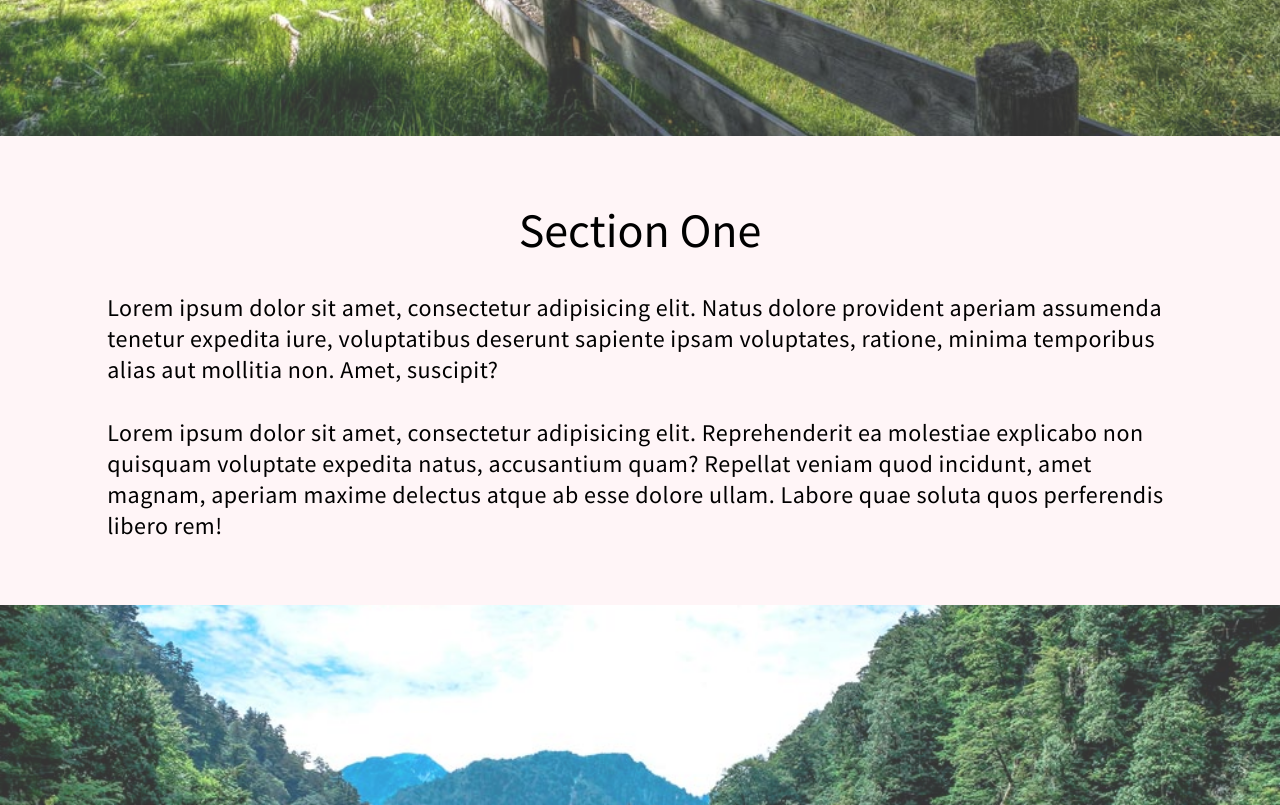
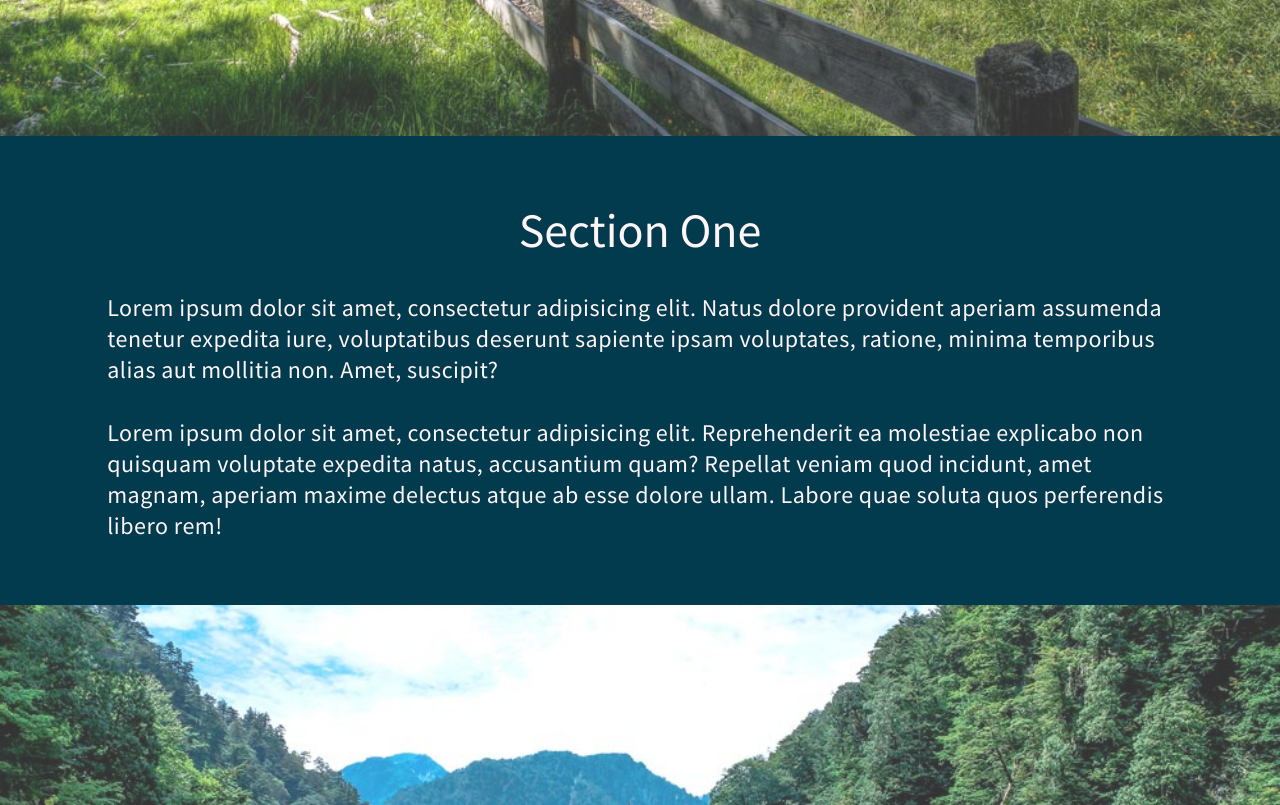
Before and after one commit to sargalias/html-css-sample-pages, a plain HTML site: page Paralax page/index.html in a window 1280 px wide. Shown: the part 760-1565 px from the top of the page. Drawn offline with Linux system fonts and the light colour scheme.

Commit message:
parallax page changed color of sections

```diff
--- a/Paralax page/index.html
+++ b/Paralax page/index.html
@@ -14,7 +14,7 @@
 			<h1 class="border img-text">Parallax website demo</h1>
 		</header>
 
-		<section class="section light">
+		<section class="section dark">
 			<h2>Section One</h2>
 			<p>Lorem ipsum dolor sit amet, consectetur adipisicing elit. Natus dolore provident aperiam assumenda tenetur expedita iure, voluptatibus deserunt sapiente ipsam voluptates, ratione, minima temporibus alias aut mollitia non. Amet, suscipit?</p>
 			<p>Lorem ipsum dolor sit amet, consectetur adipisicing elit. Reprehenderit ea molestiae explicabo non quisquam voluptate expedita natus, accusantium quam? Repellat veniam quod incidunt, amet magnam, aperiam maxime delectus atque ab esse dolore ullam. Labore quae soluta quos perferendis libero rem!</p>
```
